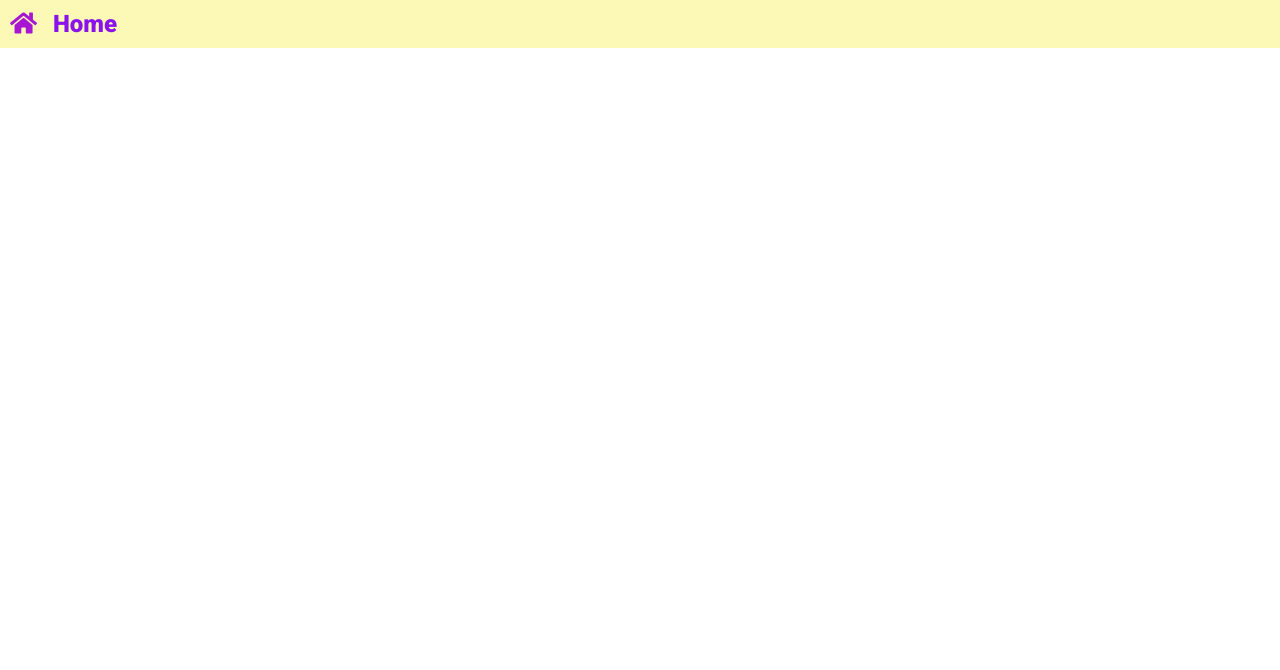
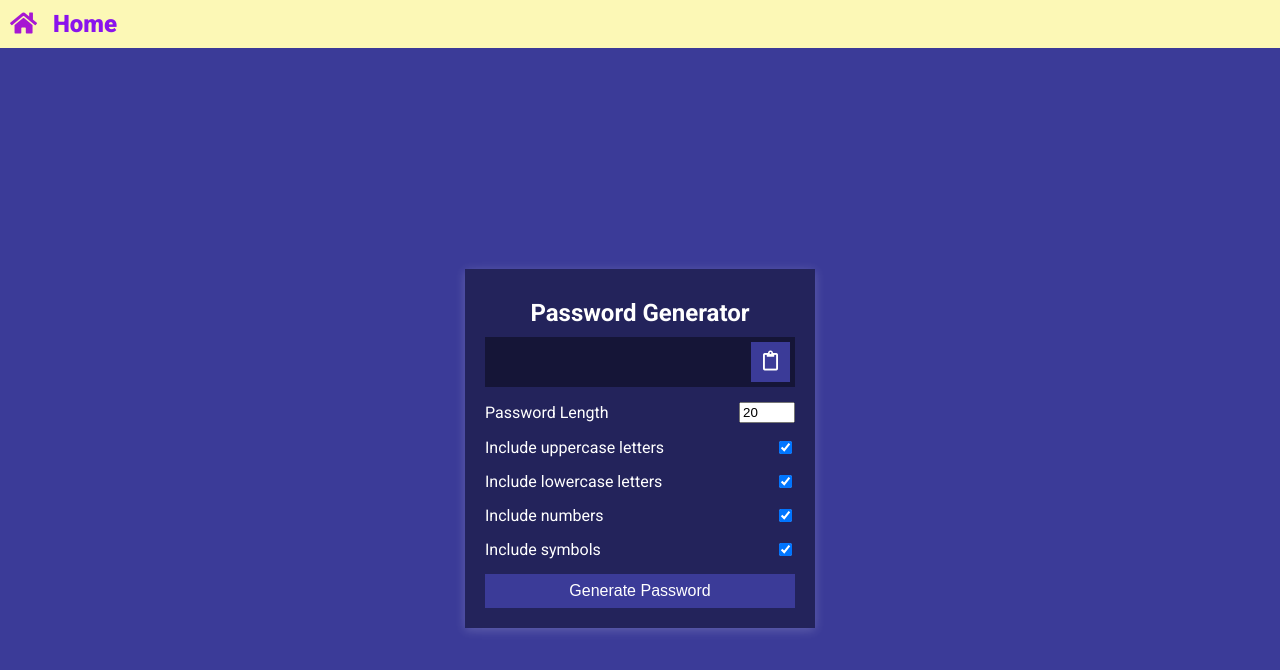
Before and after one commit to namnguyen191/fifty-projects, an Angular app: page /day-thirty-one in a window 1280 px wide. Before the commit this address led to /. Shown: the top 670 px of the page. Built offline with nearby package versions, Linux system fonts and the light colour scheme; a web font is replaced by a local one.

Commit message:
Add day-thirty-one

```diff
--- a/src/app/app-routing.module.ts
+++ b/src/app/app-routing.module.ts
@@ -118,6 +118,7 @@ const routes: Routes = [
   { path: 'day-twenty-eight', loadChildren: () => import('./features/day-twenty-eight/day-twenty-eight.module').then(m => m.DayTwentyEightModule) },
   { path: 'day-twenty-nine', loadChildren: () => import('./features/day-twenty-nine/day-twenty-nine.module').then(m => m.DayTwentyNineModule) },
   { path: 'day-thirty', loadChildren: () => import('./features/day-thirty/day-thirty.module').then(m => m.DayThirtyModule) },
+  { path: 'day-thirty-one', loadChildren: () => import('./features/day-thirty-one/day-thirty-one.module').then(m => m.DayThirtyOneModule) },
 ];
 
 @NgModule({
--- /dev/null
+++ b/src/app/features/day-thirty-one/day-thirty-one-routing.module.ts
@@ -0,0 +1,11 @@
+import { NgModule } from '@angular/core';
+import { RouterModule, Routes } from '@angular/router';
+import { DayThirtyOneComponent } from './day-thirty-one.component';
+
+const routes: Routes = [{ path: '', component: DayThirtyOneComponent }];
+
+@NgModule({
+  imports: [RouterModule.forChild(routes)],
+  exports: [RouterModule]
+})
+export class DayThirtyOneRoutingModule { }
--- /dev/null
+++ b/src/app/features/day-thirty-one/day-thirty-one.component.html
@@ -0,0 +1,68 @@
+<div class="container">
+  <h2>Password Generator</h2>
+  <div class="result-container">
+    <span class="result">{{ genePass }}</span>
+    <button class="btn" (click)="copyToClipboard()">
+      <i class="far fa-clipboard"></i>
+    </button>
+  </div>
+
+  <div class="settings">
+    <div class="setting">
+      <label for="length">Password Length</label>
+      <input
+        type="number"
+        id="length"
+        min="4"
+        max="20"
+        [value]="passwordOptions.length"
+        #length
+        (change)="passwordOptions.length = +length.value"
+      />
+    </div>
+    <div class="setting">
+      <label for="upper-letter">Include uppercase letters</label>
+      <input
+        type="checkbox"
+        id="upper-letter"
+        [checked]="passwordOptions.includeUpperCase"
+        #upperCase
+        (change)="passwordOptions.includeUpperCase = upperCase.checked"
+      />
+    </div>
+    <div class="setting">
+      <label for="lower-letter">Include lowercase letters</label>
+      <input
+        type="checkbox"
+        id="lower-letter"
+        [checked]="passwordOptions.includeLowerCase"
+        #lowerCase
+        (change)="passwordOptions.includeLowerCase = lowerCase.checked"
+      />
+    </div>
+    <div class="setting">
+      <label for="num">Include numbers</label>
+      <input
+        type="checkbox"
+        id="num"
+        [checked]="passwordOptions.includeNum"
+        #num
+        (change)="passwordOptions.includeNum = num.checked"
+      />
+    </div>
+    <div class="setting">
+      <label for="symbol">Include symbols</label>
+      <input
+        type="checkbox"
+        id="symbol"
+        [checked]="passwordOptions.includeSym"
+        #sym
+        (change)="passwordOptions.includeSym = sym.checked"
+      />
+    </div>
+  </div>
+
+  <button class="btn btn-large" (click)="generatePassword()">
+    Generate Password
+  </button>
+</div>
--- /dev/null
+++ b/src/app/features/day-thirty-one/day-thirty-one.component.scss
@@ -0,0 +1,72 @@
+:host {
+  min-height: 100vh;
+  display: flex;
+  justify-content: center;
+  align-items: center;
+  background-color: #3b3b98;
+  color: #fff;
+
+  padding: 10px;
+
+  .container {
+    h2 {
+      margin: 10px;
+      text-align: center;
+    }
+
+    background-color: #23235b;
+    box-shadow: 0 2px 10px rgba($color: #fff, $alpha: 0.2);
+    padding: 20px;
+    width: 350px;
+    max-width: 100%;
+
+    .result-container {
+      background-color: rgba($color: #000000, $alpha: 0.4);
+      display: flex;
+      justify-content: flex-start;
+      align-items: center;
+      position: relative;
+      font-size: 18px;
+      letter-spacing: 1px;
+      padding: 12px 10px;
+      height: 50px;
+      width: 100%;
+
+      .result {
+        word-wrap: break-word;
+        max-width: calc(100% - 40px);
+      }
+
+      .btn {
+        position: absolute;
+        top: 5px;
+        right: 5px;
+        height: 40px;
+        font-size: 20px;
+      }
+    }
+
+    .btn {
+      border: none;
+      background-color: #3b3b98;
+      color: #fff;
+      font-size: 16px;
+      padding: 8px 12px;
+      cursor: pointer;
+    }
+
+    .btn-large {
+      display: block;
+      width: 100%;
+    }
+
+    .settings {
+      .setting {
+        display: flex;
+        justify-content: space-between;
+        align-items: center;
+        margin: 15px 0;
+      }
+    }
+  }
+}
--- /dev/null
+++ b/src/app/features/day-thirty-one/day-thirty-one.component.ts
@@ -0,0 +1,92 @@
+import { Component, OnInit } from '@angular/core';
+import { Title } from '@angular/platform-browser';
+
+interface PasswordOptions {
+  length: number;
+  includeUpperCase: boolean;
+  includeLowerCase: boolean;
+  includeNum: boolean;
+  includeSym: boolean;
+}
+
+@Component({
+  selector: 'app-day-thirty-one',
+  templateUrl: './day-thirty-one.component.html',
+  styleUrls: ['./day-thirty-one.component.scss'],
+})
+export class DayThirtyOneComponent implements OnInit {
+  passwordOptions: PasswordOptions = {
+    length: 20,
+    includeUpperCase: true,
+    includeLowerCase: true,
+    includeNum: true,
+    includeSym: true,
+  };
+
+  genePass = '';
+
+  constructor(private titleService: Title) {}
+
+  ngOnInit(): void {
+    this.titleService.setTitle('Fifty Projects - Day 31');
+  }
+
+  generatePassword() {
+    let generatedPassword = '';
+
+    // If no options are checked, return empty generated password
+    const typesArr = [
+      this.passwordOptions.includeLowerCase ? this.getRandomLower : null,
+      this.passwordOptions.includeUpperCase ? this.getRandomUpper : null,
+      this.passwordOptions.includeNum ? this.getRandomNum : null,
+      this.passwordOptions.includeSym ? this.getRandomSym : null,
+    ];
+
+    const filteredNullOpts = typesArr.filter((val) => val !== null);
+    const numOfTypes = filteredNullOpts.length;
+    if (numOfTypes < 1) {
+      this.genePass = generatedPassword;
+      return generatedPassword;
+    }
+
+    for (let i = 0; i <= this.passwordOptions.length; i++) {
+      generatedPassword +=
+        filteredNullOpts[
+          Math.floor(Math.random() * filteredNullOpts.length)
+        ]!();
+    }
+
+    this.genePass = generatedPassword;
+
+    return generatedPassword;
+  }
+
+  copyToClipboard() {
+    navigator.clipboard.writeText(this.genePass).then(
+      () => {
+        console.log('Successfully copied to clipboard');
+      },
+      (err) => {
+        console.log(err);
+      }
+    );
+  }
+
+  private getRandomLower() {
+    return String.fromCharCode(Math.floor(Math.random() * 26) + 97);
+  }
+
+  private getRandomUpper() {
+    return String.fromCharCode(Math.floor(Math.random() * 26) + 65);
+  }
+
+  private getRandomSym() {
+    const symbols = '!@#$%^&*(){}[]=<>/,.';
+
+    return symbols[Math.floor(Math.random() * symbols.length)];
+  }
+
+  private getRandomNum() {
+    return Math.floor(Math.random() * 10).toString();
+  }
+}
--- a/src/app/home/home.component.html
+++ b/src/app/home/home.component.html
@@ -238,4 +238,12 @@
     description="Auto Text writter using simple JS"
   >
   </app-project-card>
+
+  <app-project-card
+    routerLink="day-thirty-one"
+    title="Day 31"
+    imgUrl="assets/images/day-thirty-one-snippet.png"
+    description="Password generator using pure JS"
+  >
+  </app-project-card>
 </div>
```
Also changed, not shown: src/app/features/day-thirty-one/day-thirty-one.module.ts (added, +17 -0 lines), src/assets/images/day-thirty-one-snippet.png (added), 1 other file (tests, documents, lock files or other folders).
